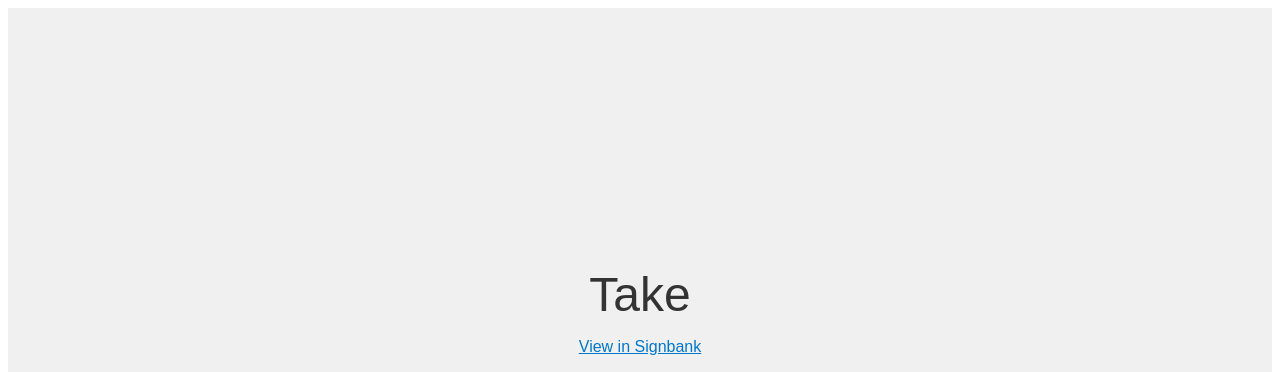
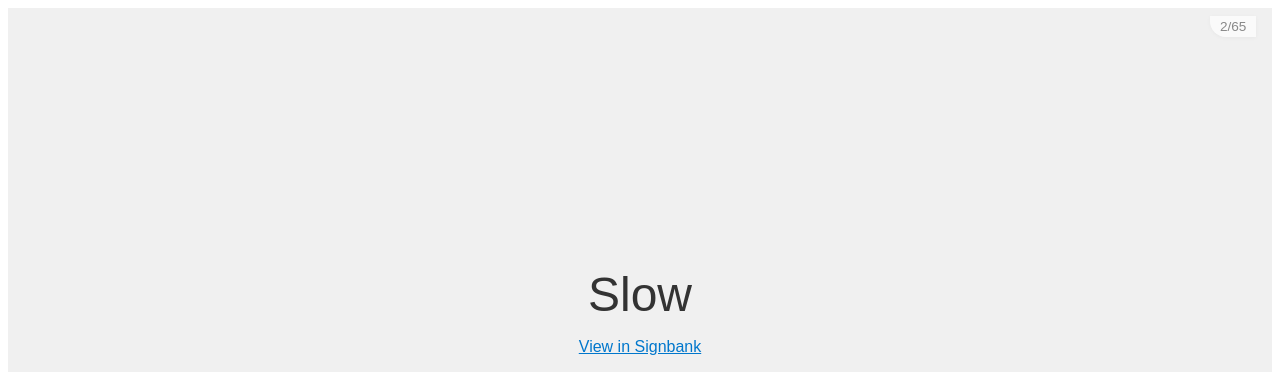
Before and after one commit to balri/auslan, a React (Vite) app: page / in a window 1280 px wide. Shown: the top 372 px of the page. Built offline with nearby package versions, Linux system fonts and the light colour scheme.

Commit message:
Improve shuffling

```diff
--- a/RandomWord.jsx
+++ b/RandomWord.jsx
@@ -1,13 +1,19 @@
 import React, { useState, useEffect } from 'react';
 
-function getRandomWord(words) {
-	if (!words || words.length === 0) return '';
-	return words[Math.floor(Math.random() * words.length)];
+function shuffleArray(array) {
+	// Fisher-Yates shuffle
+	const arr = array.slice();
+	for (let i = arr.length - 1; i > 0; i--) {
+		const j = Math.floor(Math.random() * (i + 1));
+		[arr[i], arr[j]] = [arr[j], arr[i]];
+	}
+	return arr;
 }
 
-
 export default function RandomWord() {
-	const [words, setWords] = useState([]);
+	const [words, setWords] = useState([]); // original list
+	const [shuffled, setShuffled] = useState([]); // shuffled list
+	const [index, setIndex] = useState(0); // current index in shuffled
 	const [word, setWord] = useState('Loading...');
 	const [countdown, setCountdown] = useState(5);
 	const [paused, setPaused] = useState(false);
@@ -19,29 +25,38 @@ export default function RandomWord() {
 			.then(text => {
 				const wordList = text.split('\n').map(w => w.trim()).filter(Boolean);
 				setWords(wordList);
-				setWord(getRandomWord(wordList));
+				const shuffledList = shuffleArray(wordList);
+				setShuffled(shuffledList);
+				setIndex(0);
+				setWord(shuffledList[0] || '');
 				setCountdown(5);
 			});
 	}, []);
 
 	// Timer for countdown and word change
 	useEffect(() => {
-		if (words.length === 0 || paused) return;
+		if (shuffled.length === 0 || paused) return;
 		setCountdown(5);
 		const interval = setInterval(() => {
 			setCountdown(prev => {
 				if (prev === 1) {
-					setWord(getRandomWord(words));
+					let nextIndex = index + 1;
+					let nextShuffled = shuffled;
+					if (nextIndex >= shuffled.length) {
+						// Reshuffle and start again
+						nextShuffled = shuffleArray(words);
+						nextIndex = 0;
+					}
+					setShuffled(nextShuffled);
+					setIndex(nextIndex);
+					setWord(nextShuffled[nextIndex] || '');
 					return 5;
 				}
 				return prev - 1;
 			});
 		}, 1000);
 		return () => clearInterval(interval);
-	}, [word, words, paused]);
-
-
-
+	}, [index, shuffled, words, paused]);
 
 	const handlePause = () => {
 		setPaused(p => !p);
@@ -56,8 +71,25 @@ export default function RandomWord() {
 			alignItems: 'center',
 			background: '#f0f0f0',
 			fontFamily: 'Arial, sans-serif',
+			position: 'relative',
 		}}>
 			<div style={{ fontSize: '3rem', marginBottom: '1rem', color: '#333' }}>{word}</div>
+			{words.length > 0 && (
+				<div style={{
+					position: 'absolute',
+					top: '0.5rem',
+					right: '1rem',
+					fontSize: '0.85rem',
+					color: '#888',
+					background: 'rgba(255,255,255,0.7)',
+					padding: '0.2rem 0.6rem',
+					borderRadius: '0 0 0 1rem',
+					zIndex: 10,
+					boxShadow: '0 1px 4px rgba(0,0,0,0.04)'
+				}}>
+					{shuffled.length === 0 ? 0 : index + 1}/{shuffled.length}
+				</div>
+			)}
 			{word && word !== 'Loading...' && (
 				<a
 					href={`https://auslan.org.au/dictionary/search/?query=${encodeURIComponent(word.toLowerCase())}&category=all`}
```
